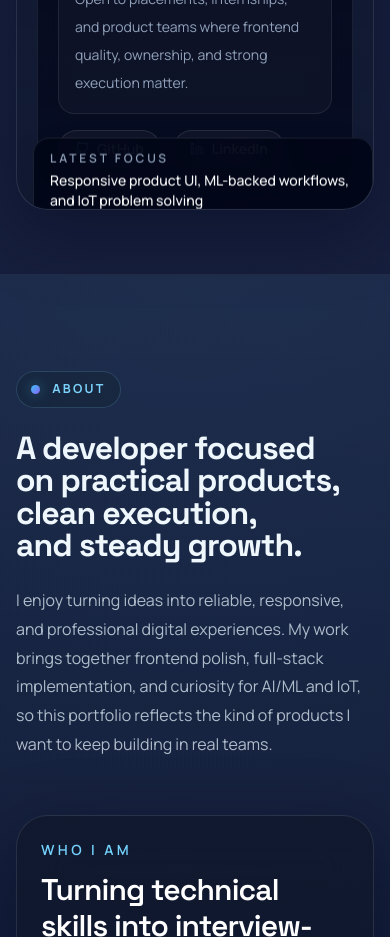
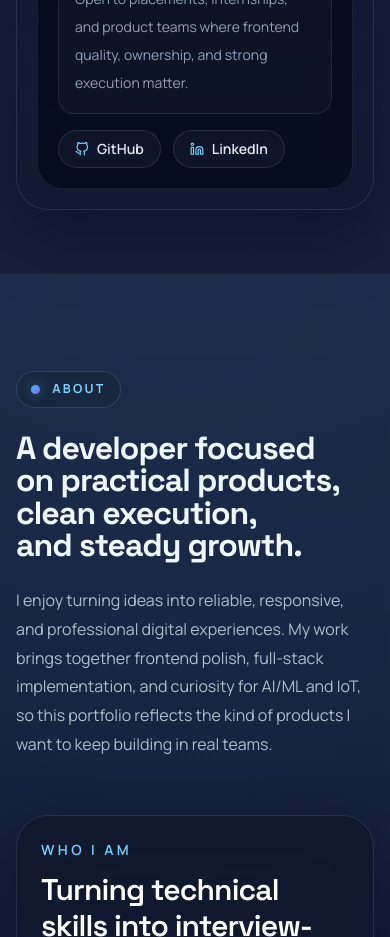
Before and after one commit to TUSHAR-hase/portfolio-, a Next.js app in the folder portfoliyo/: page / in a window 390 px wide. Shown: the part 2440-3377 px from the top of the page. Built offline with nearby package versions, Linux system fonts and the light colour scheme.

Commit message:
Improve UI, responsiveness and add animations to portfolio

```diff
--- a/portfoliyo/src/components/3dpages/herosection.jsx
+++ b/portfoliyo/src/components/3dpages/herosection.jsx
@@ -276,23 +276,18 @@ const Hero = () => {
               </div>
             </div>
 
-            <motion.div
-              animate={{ y: [0, -8, 0] }}
+
+
+
+          </div>
+           {/* <motion.div
+              animate={{ y: [5, -8, 0] }}
               transition={{ duration: 4, repeat: Infinity, ease: "easeInOut" }}
-              className="absolute -bottom-5 left-4 rounded-2xl border border-white/10 bg-slate-950/90 px-4 py-3 shadow-2xl backdrop-blur-xl"
+              className="absolute -bottom-15 left-4 rounded-2xl border border-white/10 bg-slate-950/90 px-4 py-3 shadow-2xl backdrop-blur-xl"
             >
               <p className="text-xs font-semibold uppercase tracking-[0.24em] text-slate-400">Latest focus</p>
               <p className="mt-1 text-sm font-medium text-white">Responsive product UI, ML-backed workflows, and IoT problem solving</p>
-            </motion.div>
-
-            {/* <motion.div
-              animate={{ y: [0, 8, 0] }}
-              transition={{ duration: 4.4, repeat: Infinity, ease: "easeInOut", delay: 0.45 }}
-              className="absolute -right-3 top-20 rounded-2xl border border-sky-400/16 bg-sky-400/10 px-4 py-3 text-sm font-semibold text-sky-200 shadow-xl backdrop-blur-xl"
-            >
-              Smooth UI
             </motion.div> */}
-          </div>
         </motion.div>
       </div>
 
```
